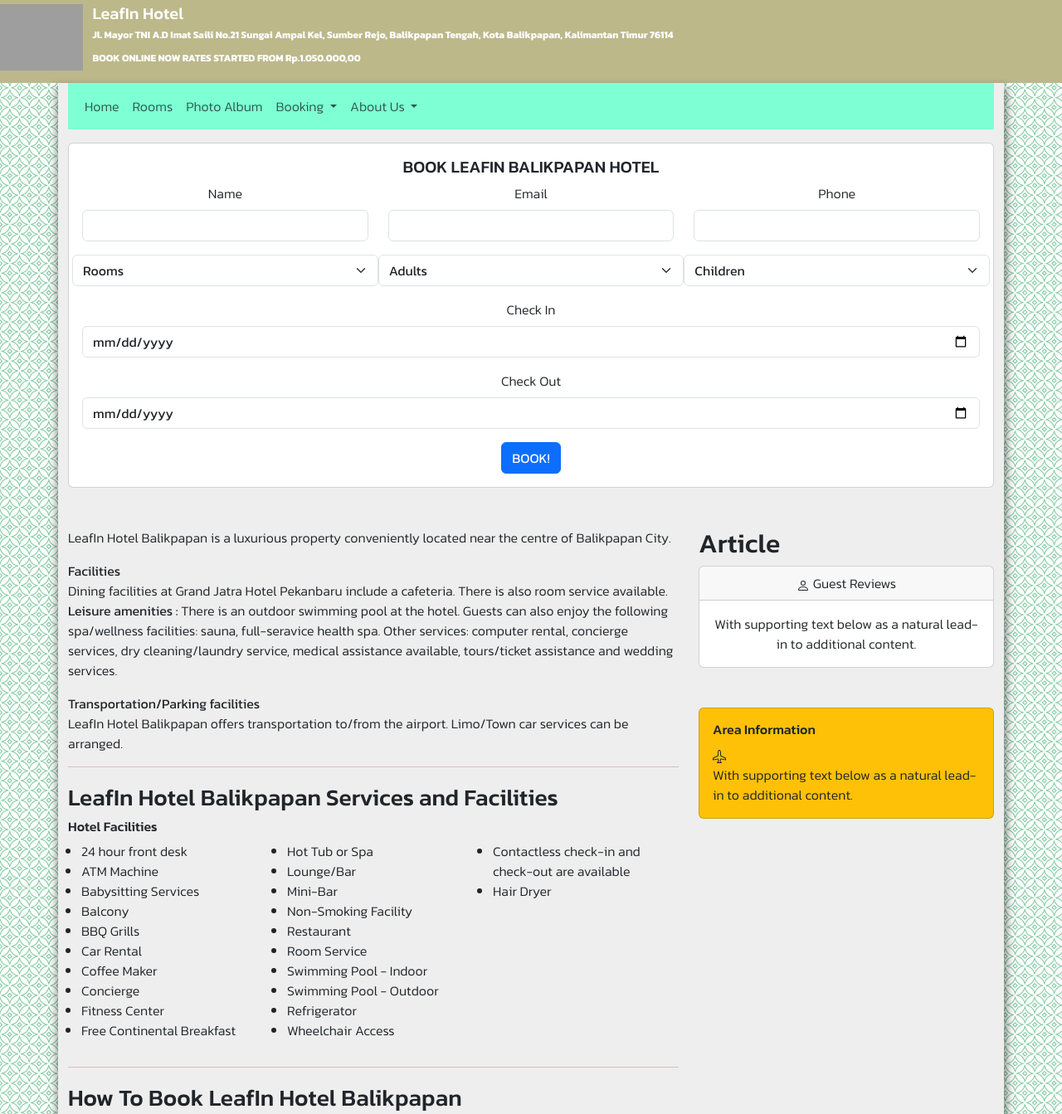
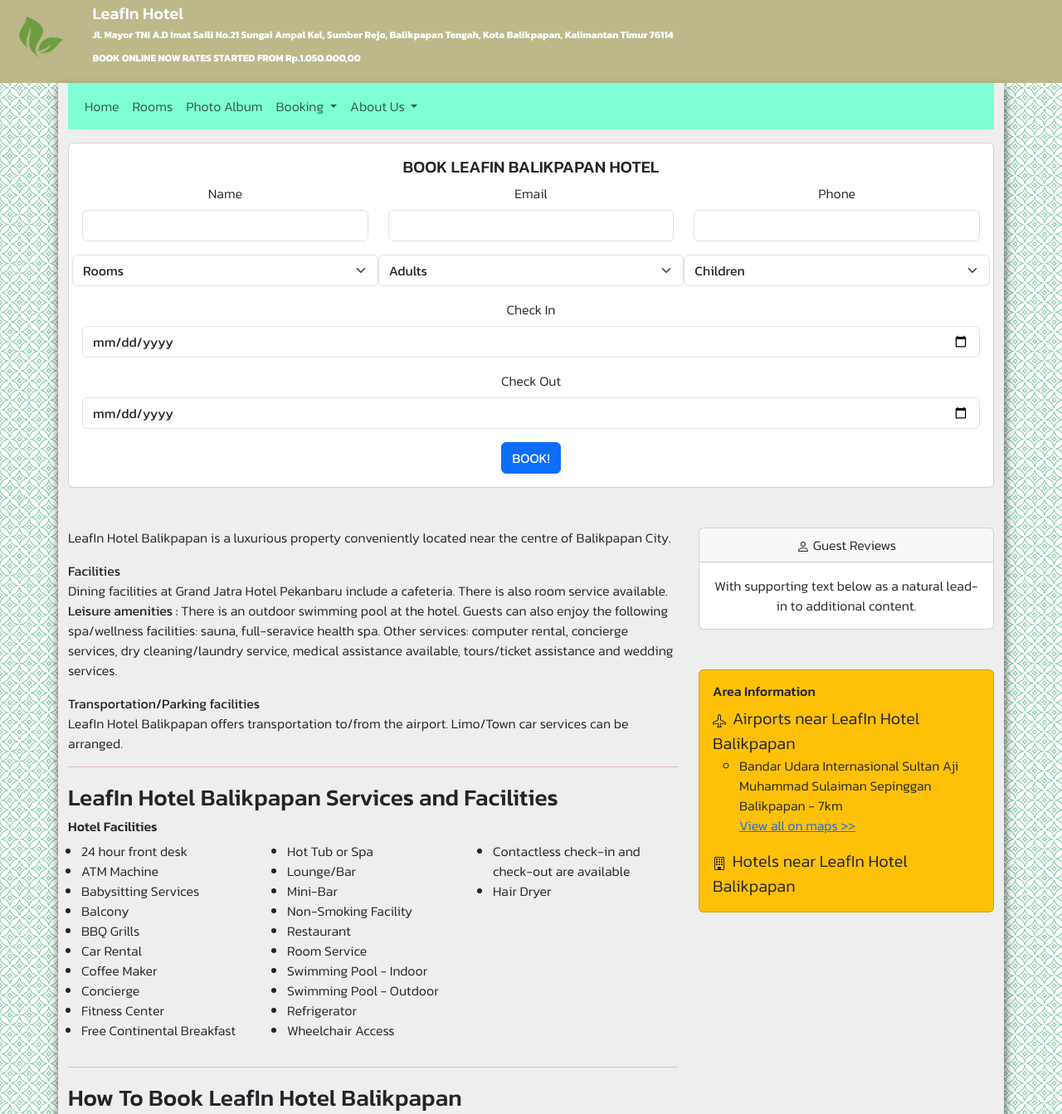
Before and after one commit to Ilyasafn/WebHotel, a PHP site: page /?page=1 in a window 1280 px wide. Shown: the top 1343 px of the page at 83% size. Run offline with PHP 8.4, Linux system fonts and the light colour scheme; grey boxes are pictures that could not be loaded.

Commit message:
Commit Home dan beberapa perubahan

```diff
--- a/index.php
+++ b/index.php
@@ -13,7 +13,7 @@
   <body>
     <header>
         <div class="ctr">
-            <img src="assets/leaf.png" alt="LeafIn" width="100" height="80">
+            <img src="assets/img/leaf.png" alt="LeafIn" width="100" height="80">
             <div class="badge text" style="width: 6rem;">
                 <h5>LeafIn Hotel</h5>
                 <p>Jl. Mayor TNI A.D Imat Saili No.21 Sungai Ampal Kel, Sumber Rejo, Balikpapan Tengah, Kota Balikpapan, Kalimantan Timur 76114</p>
--- a/pages/home.php
+++ b/pages/home.php
@@ -122,9 +122,7 @@
 
         </div>
 
-
         <div class="col">
-            <h2>Article</h2>
             <!-- GUEST REVIEW -->
             <div class="card text-center mb-5">
                 <div class="card-header">
@@ -139,18 +137,28 @@
             </div>
             <!-- GUEST REVIEW END -->
 
-
             <!-- AREA INFORMATION -->
-            <div class="card bg-warning">
+            <div class="card h-auto bg-warning">
                 <div class="card-body">
                     <h6>Area Information</h6>
-                    <svg xmlns="http://www.w3.org/2000/svg" width="16" height="16" fill="currentColor" class="bi bi-airplane" viewBox="0 0 16 16">
+                    <svg  xmlns="http://www.w3.org/2000/svg" width="16" height="16" fill="currentColor" class="bi bi-airplane" viewBox="0 0 16 16">
                     <path d="M6.428 1.151C6.708.591 7.213 0 8 0s1.292.592 1.572 1.151C9.861 1.73 10 2.431 10 3v3.691l5.17 2.585a1.5 1.5 0 0 1 .83 1.342V12a.5.5 0 0 1-.582.493l-5.507-.918-.375 2.253 1.318 1.318A.5.5 0 0 1 10.5 16h-5a.5.5 0 0 1-.354-.854l1.319-1.318-.376-2.253-5.507.918A.5.5 0 0 1 0 12v-1.382a1.5 1.5 0 0 1 .83-1.342L6 6.691V3c0-.568.14-1.271.428-1.849m.894.448C7.111 2.02 7 2.569 7 3v4a.5.5 0 0 1-.276.447l-5.448 2.724a.5.5 0 0 0-.276.447v.792l5.418-.903a.5.5 0 0 1 .575.41l.5 3a.5.5 0 0 1-.14.437L6.708 15h2.586l-.647-.646a.5.5 0 0 1-.14-.436l.5-3a.5.5 0 0 1 .576-.411L15 11.41v-.792a.5.5 0 0 0-.276-.447L9.276 7.447A.5.5 0 0 1 9 7V3c0-.432-.11-.979-.322-1.401C8.458 1.159 8.213 1 8 1s-.458.158-.678.599"/>
-                    </svg><p class="card-text">With supporting text below as a natural lead-in to additional content.</p>
+                    </svg>
+                     <span class="fs-5 m-1">Airports near LeafIn Hotel Balikpapan</span>
+                     <ul class="card-text ">
+                        <li style="list-style: circle;">Bandar Udara Internasional Sultan Aji Muhammad Sulaiman Sepinggan Balikpapan <span>- 7km</span></li>
+                        <a href="https://www.google.com/maps/place/Bandar+Udara+Internasional+Sultan+Aji+Muhammad+Sulaiman+Sepinggan+Balikpapan/@-1.2677976,116.894224,15z/data=!4m2!3m1!1s0x0:0x3c24197833beca60?sa=X&ved=1t:2428&ictx=111">View all on maps >></a>
+                    </ul>
+
+                     <svg xmlns="http://www.w3.org/2000/svg" width="16" height="16" fill="currentColor" class="bi bi-building" viewBox="0 0 16 16">
+                    <path d="M4 2.5a.5.5 0 0 1 .5-.5h1a.5.5 0 0 1 .5.5v1a.5.5 0 0 1-.5.5h-1a.5.5 0 0 1-.5-.5zm3 0a.5.5 0 0 1 .5-.5h1a.5.5 0 0 1 .5.5v1a.5.5 0 0 1-.5.5h-1a.5.5 0 0 1-.5-.5zm3.5-.5a.5.5 0 0 0-.5.5v1a.5.5 0 0 0 .5.5h1a.5.5 0 0 0 .5-.5v-1a.5.5 0 0 0-.5-.5zM4 5.5a.5.5 0 0 1 .5-.5h1a.5.5 0 0 1 .5.5v1a.5.5 0 0 1-.5.5h-1a.5.5 0 0 1-.5-.5zM7.5 5a.5.5 0 0 0-.5.5v1a.5.5 0 0 0 .5.5h1a.5.5 0 0 0 .5-.5v-1a.5.5 0 0 0-.5-.5zm2.5.5a.5.5 0 0 1 .5-.5h1a.5.5 0 0 1 .5.5v1a.5.5 0 0 1-.5.5h-1a.5.5 0 0 1-.5-.5zM4.5 8a.5.5 0 0 0-.5.5v1a.5.5 0 0 0 .5.5h1a.5.5 0 0 0 .5-.5v-1a.5.5 0 0 0-.5-.5zm2.5.5a.5.5 0 0 1 .5-.5h1a.5.5 0 0 1 .5.5v1a.5.5 0 0 1-.5.5h-1a.5.5 0 0 1-.5-.5zm3.5-.5a.5.5 0 0 0-.5.5v1a.5.5 0 0 0 .5.5h1a.5.5 0 0 0 .5-.5v-1a.5.5 0 0 0-.5-.5z"/>
+                    <path d="M2 1a1 1 0 0 1 1-1h10a1 1 0 0 1 1 1v14a1 1 0 0 1-1 1H3a1 1 0 0 1-1-1zm11 0H3v14h3v-2.5a.5.5 0 0 1 .5-.5h3a.5.5 0 0 1 .5.5V15h3z"/>
+                    </svg>
+                     <span class="fs-5 m-1">Hotels near LeafIn Hotel Balikpapan</span>
                 </div>
             </div>
+        </div>
             <!-- AREA INFORMATION END -->
-        </div>
 
 
     </section>
--- a/pages/room.php
+++ b/pages/room.php
@@ -1 +1 @@
-<h1>Halaman rooms</h1>
+<h1>Halaman ROom</h1>
--- a/styles/style.css
+++ b/styles/style.css
@@ -42,3 +42,7 @@ hr {
   height: 5px;
   width: 100%;
 }
+
+#sidebar {
+  backroung-color: black;
+}
```
